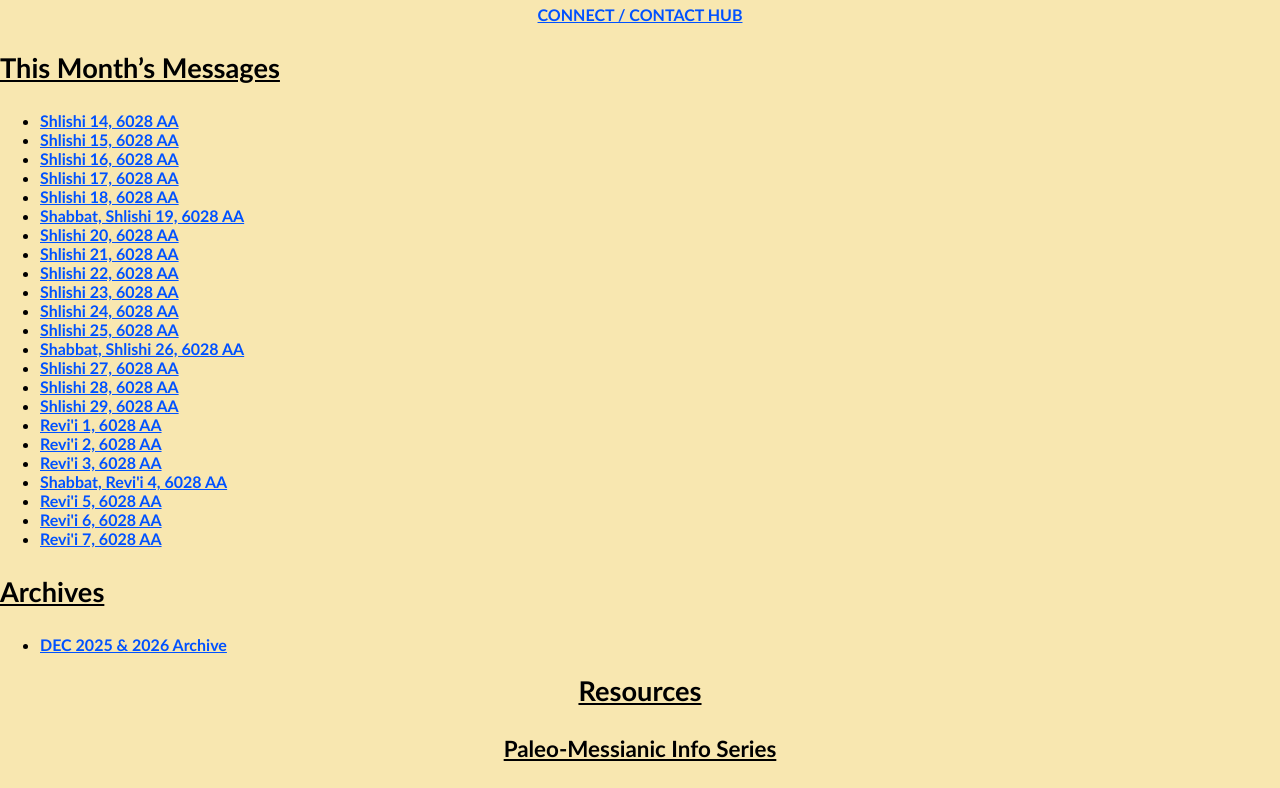
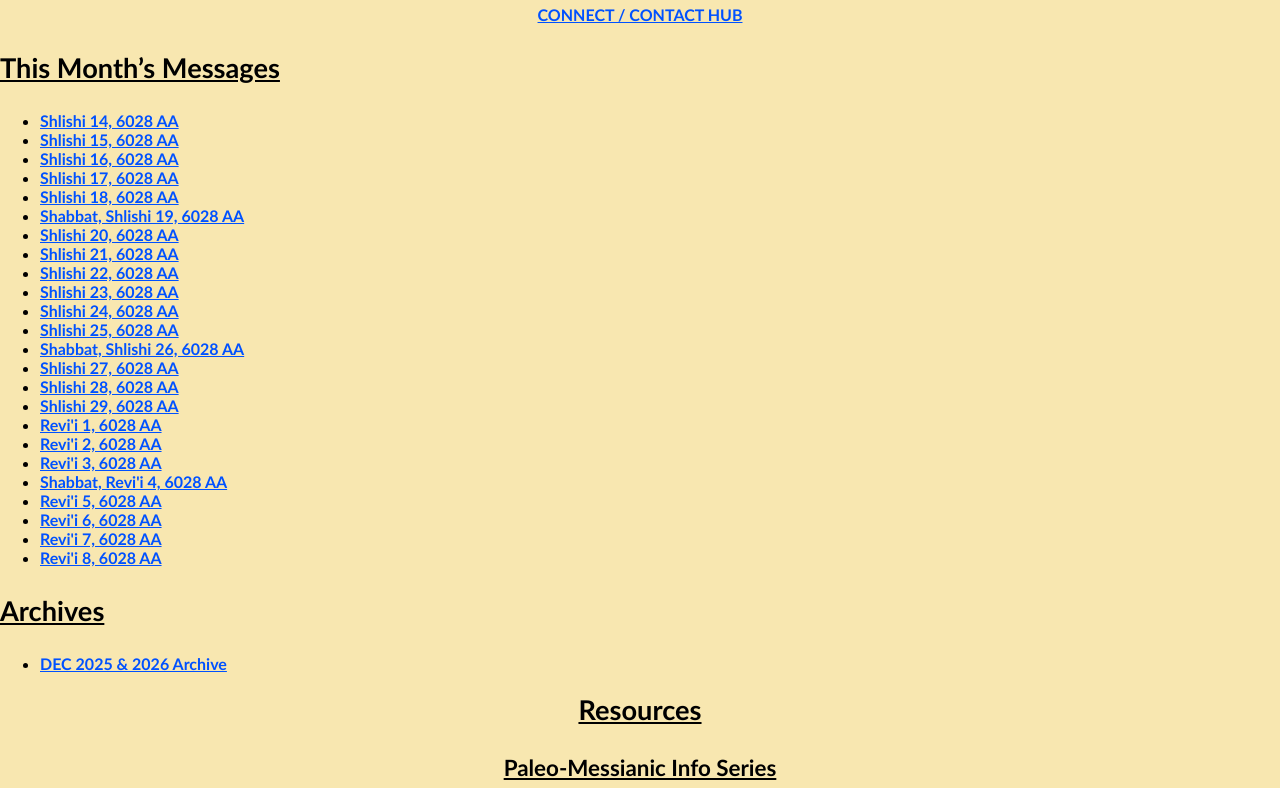
Before and after one commit to domg6027/dom6027, a website: page index2.html in a window 1280 px wide. Shown: the part 253-1041 px from the top of the page. Drawn offline with Linux system fonts and the light colour scheme; no server answers.

Commit message:
Update index2.html with latest DAVAR LECHEM message

```diff
--- a/index2.html
+++ b/index2.html
@@ -48,6 +48,7 @@
   <li><a href="JUN2026/20260621.html">Revi'i 5, 6028 AA</a></li>
   <li><a href="JUN2026/20260622.html">Revi'i 6, 6028 AA</a></li>
   <li><a href="JUN2026/20260623.html">Revi'i 7, 6028 AA</a></li>
+  <li><a href="JUN2026/20260624.html">Revi'i 8, 6028 AA</a></li>
 </ul>
 
 <!-- ARCHIVES -->
```
